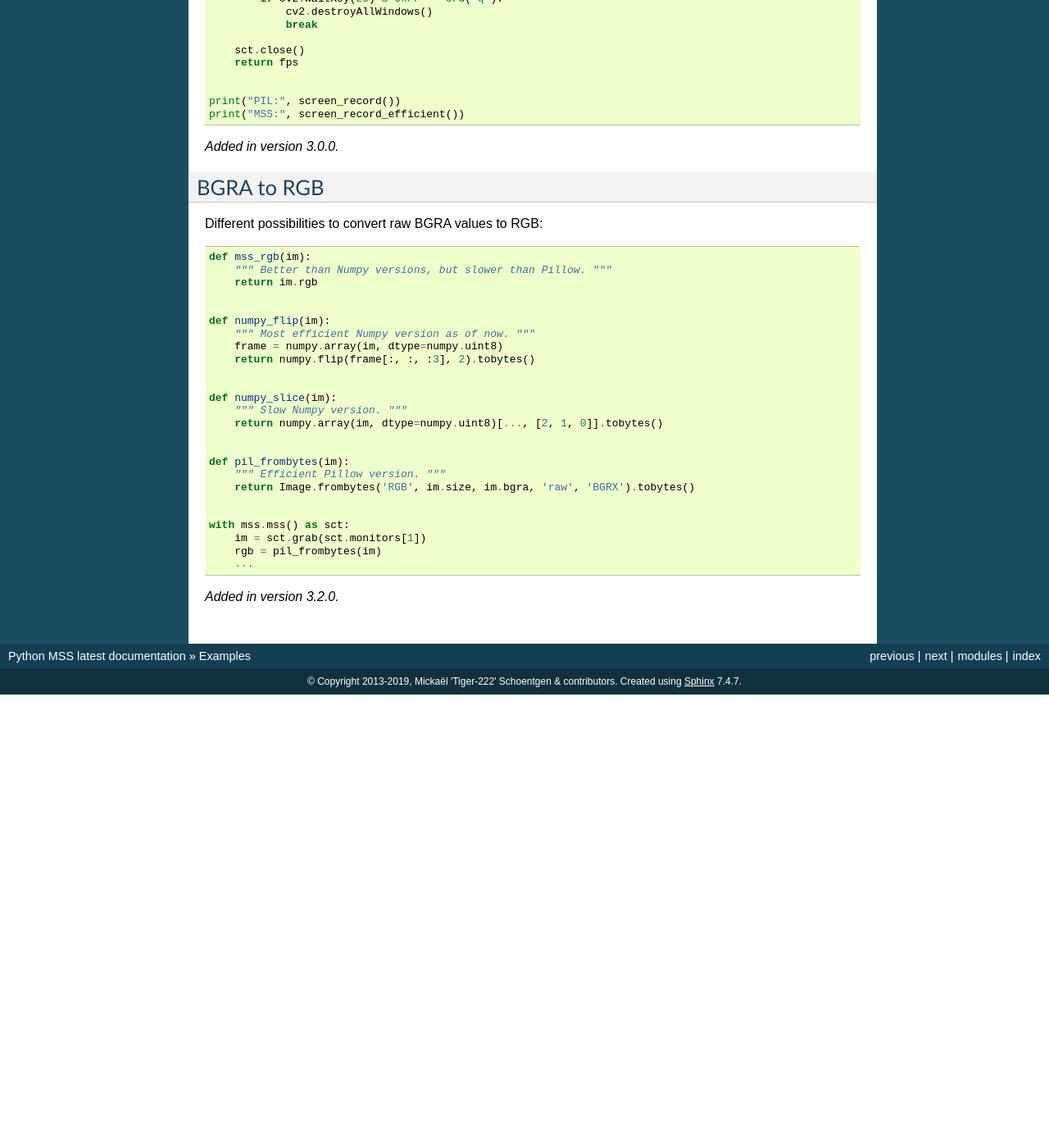
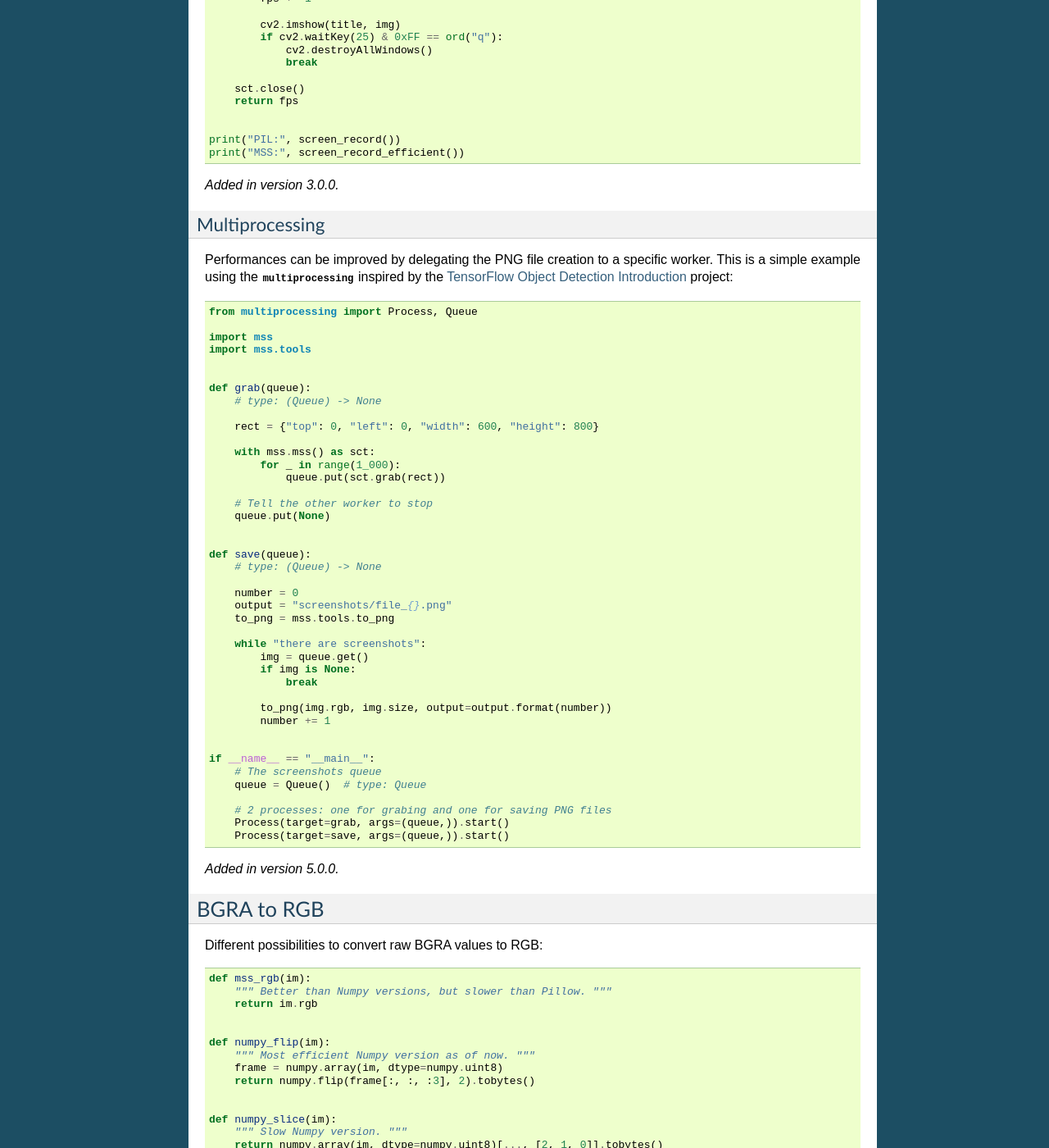
Before and after one commit to BoboTiG/python-mss, a Sphinx documentation site: the page built from docs/source/examples.rst, in a window 1280 px wide and 1400 px high, scrolled down 5614 px. Shown: the whole window at 82% size. Built offline with Sphinx 7.4.7, drawn with Linux system fonts in a browser that asks for light colours; before the commit the page ends 6461 px from its top, so only the background shows below that; some of the changed text lies outside the part shown.

Commit message:
Docs: add an example using the multiprocessing module

```diff
--- a/docs/source/examples.rst
+++ b/docs/source/examples.rst
@@ -129,9 +129,20 @@ Benchmark
 Simple naive benchmark to compare with `Reading game frames in Python with OpenCV - Python Plays GTA V <https://pythonprogramming.net/game-frames-open-cv-python-plays-gta-v/>`_:
 
 .. literalinclude:: examples/fps.py
-    :lines: 12-
+    :lines: 9-
 
 .. versionadded:: 3.0.0
+
+Multiprocessing
+---------------
+
+Performances can be improved by delegating the PNG file creation to a specific worker.
+This is a simple example using the :py:mod:`multiprocessing` inspired by the `TensorFlow Object Detection Introduction <https://github.com/pythonlessons/TensorFlow-object-detection-tutorial>`_ project:
+
+.. literalinclude:: examples/fps_multiprocessing.py
+    :lines: 9-
+
+.. versionadded:: 5.0.0
 
 
 BGRA to RGB
--- /dev/null
+++ b/docs/source/examples/fps_multiprocessing.py
@@ -0,0 +1,50 @@
+"""
+This is part of the MSS Python's module.
+Source: https://github.com/BoboTiG/python-mss
+
+Example using the multiprocessing module to speed-up screen capture.
+    https://github.com/pythonlessons/TensorFlow-object-detection-tutorial
+"""
+
+from multiprocessing import Process, Queue
+
+import mss
+import mss.tools
+
+
+def grab(queue):
+    # type: (Queue) -> None
+
+    rect = {"top": 0, "left": 0, "width": 600, "height": 800}
+
+    with mss.mss() as sct:
+        for _ in range(1_000):
+            queue.put(sct.grab(rect))
+
+    # Tell the other worker to stop
+    queue.put(None)
+
+
+def save(queue):
+    # type: (Queue) -> None
+
+    number = 0
+    output = "screenshots/file_{}.png"
+    to_png = mss.tools.to_png
+
+    while "there are screenshots":
+        img = queue.get()
+        if img is None:
+            break
+
+        to_png(img.rgb, img.size, output=output.format(number))
+        number += 1
+
+
+if __name__ == "__main__":
+    # The screenshots queue
+    queue = Queue()  # type: Queue
+
+    # 2 processes: one for grabing and one for saving PNG files
+    Process(target=grab, args=(queue,)).start()
+    Process(target=save, args=(queue,)).start()
```
Also changed, not shown: 1 other file.
